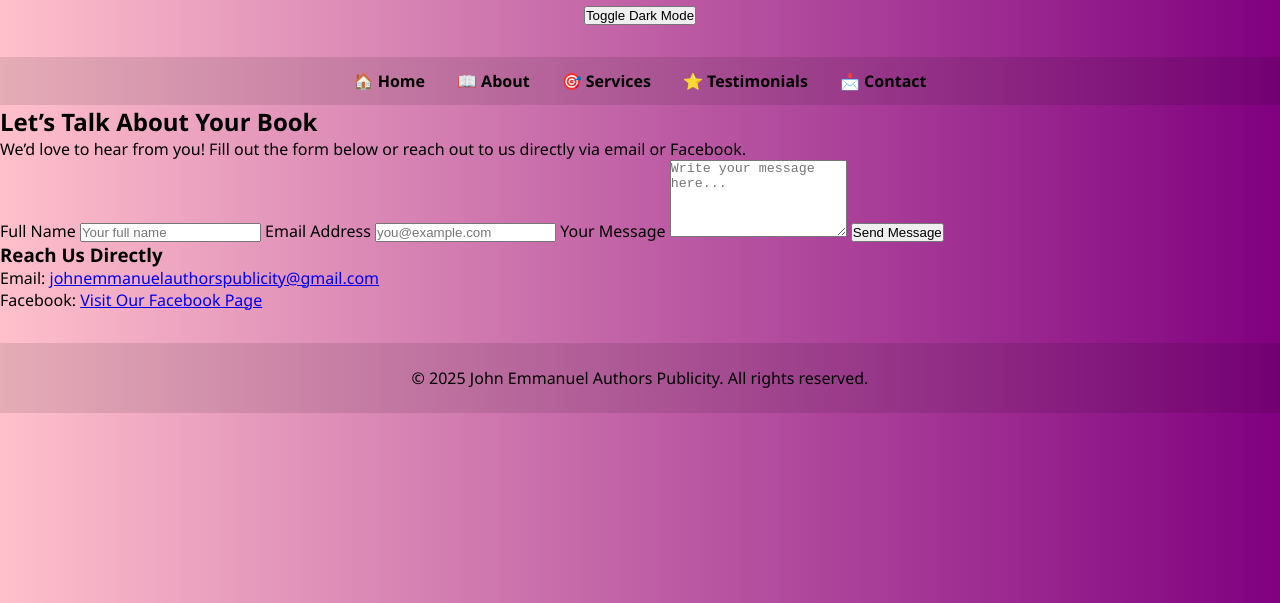
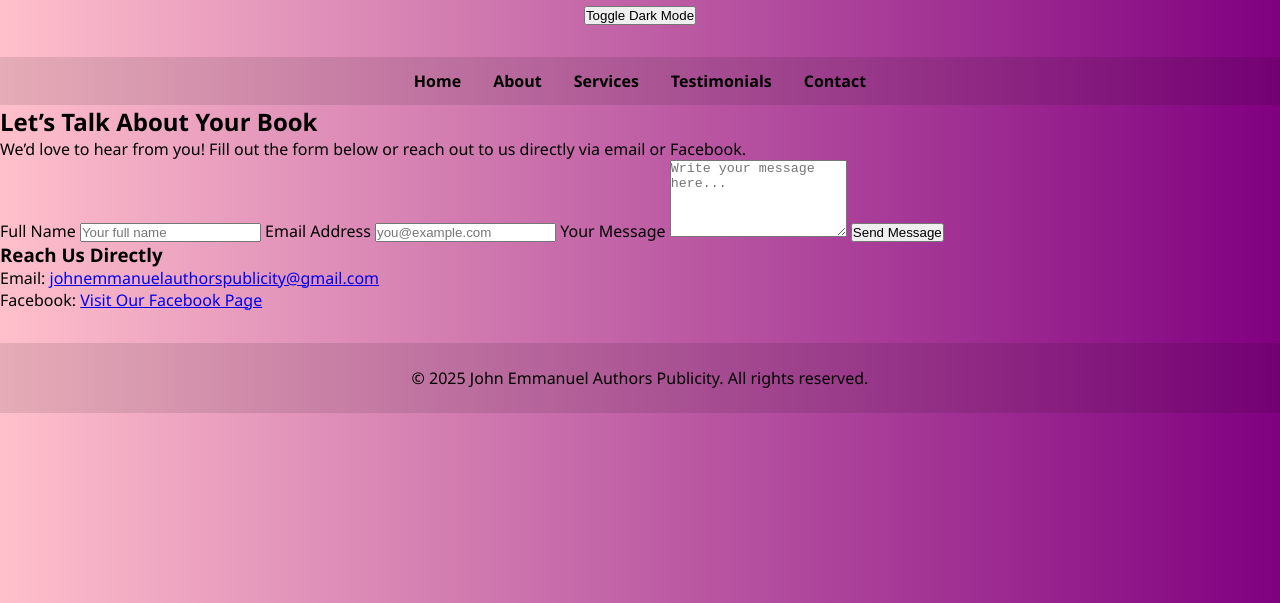
Before and after one commit to johnemmanuel1/johnemmanuelauthorspublicity, a plain HTML site: page contact.html in a window 1280 px wide. Shown: the part 197-800 px from the top of the page. Drawn offline with Linux system fonts and the light colour scheme.

Commit message:
Update contact.html

```diff
--- a/contact.html
+++ b/contact.html
@@ -47,11 +47,11 @@
 
   <nav>
     <ul>
-      <li><a href="index.html">🏠 Home</a></li>
-      <li><a href="about.html">📖 About</a></li>
-      <li><a href="services.html">🎯 Services</a></li>
-      <li><a href="testimonials.html">⭐ Testimonials</a></li>
-      <li><a href="contact.html" class="active">📩 Contact</a></li>
+      <li><a href="index.html">Home</a></li>
+      <li><a href="about.html">About</a></li>
+      <li><a href="services.html">Services</a></li>
+      <li><a href="testimonials.html">Testimonials</a></li>
+      <li><a href="contact.html" class="active">Contact</a></li>
     </ul>
   </nav>
 
```
